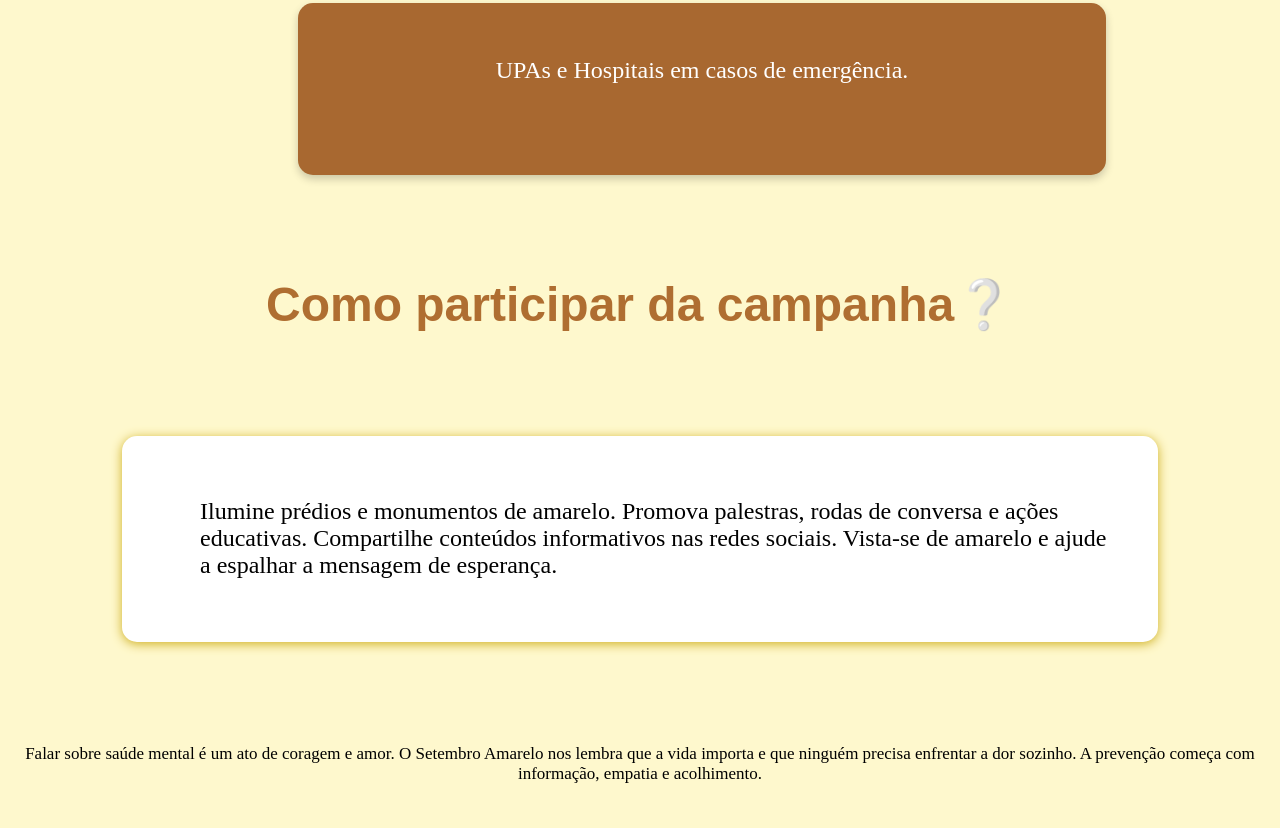
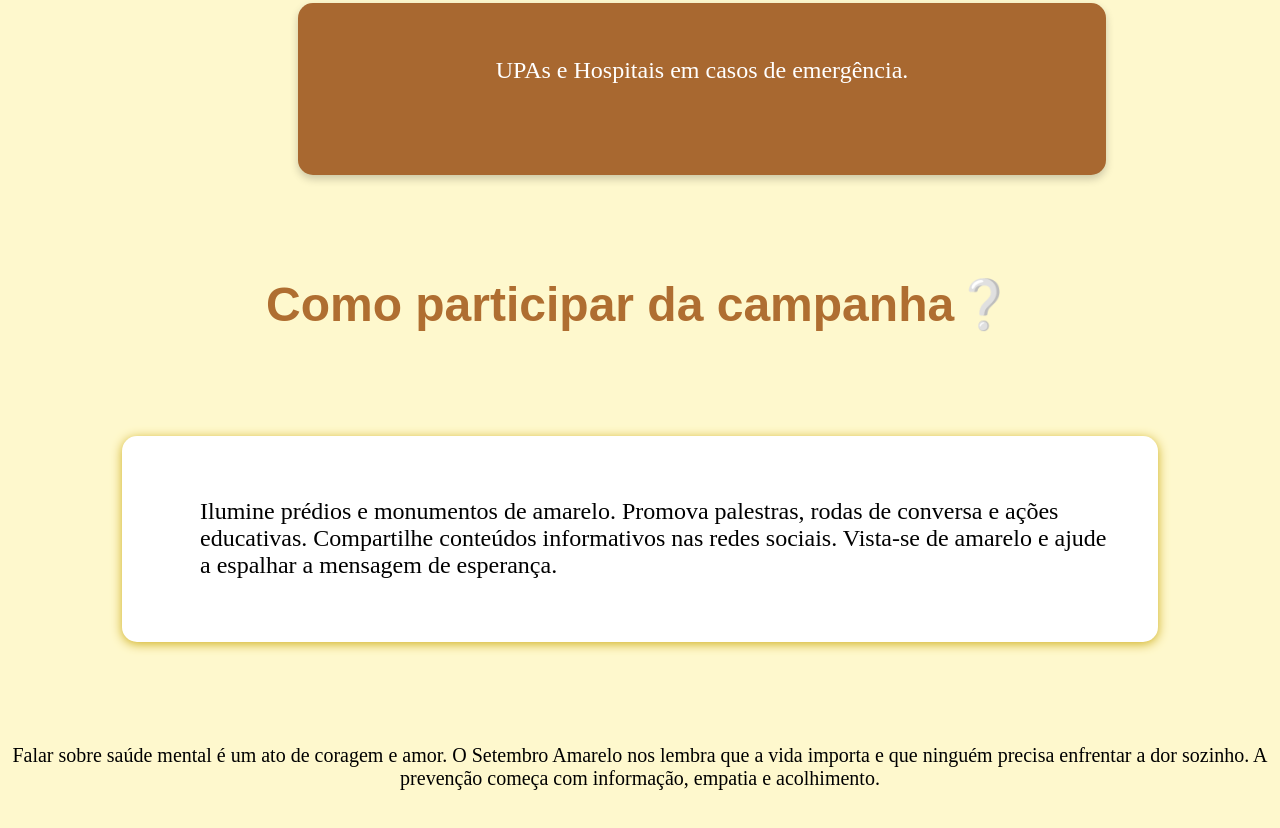
Before and after one commit to gsantanaxs/setembro-amarelo, a plain HTML site: page setembro-amarelo-main/index.html in a window 1280 px wide. Shown: the part 3980-4808 px from the top of the page. Drawn offline with Linux system fonts and the light colour scheme; a web font is replaced by a local one.

Commit message:
Add files via upload

```diff
--- a/setembro-amarelo-main/index.html
+++ b/setembro-amarelo-main/index.html
@@ -103,4 +103,4 @@ Vista-se de amarelo e ajude a espalhar a mensagem de esperança.</ul>
 </body>
 </html>
 
-<p style="font-size: 17px;">Falar sobre saúde mental é um ato de coragem e amor. O Setembro Amarelo nos lembra que a vida importa e que ninguém precisa enfrentar a dor sozinho. A prevenção começa com informação, empatia e acolhimento.</p>
+<p style="font-size: 20px;">Falar sobre saúde mental é um ato de coragem e amor. O Setembro Amarelo nos lembra que a vida importa e que ninguém precisa enfrentar a dor sozinho. A prevenção começa com informação, empatia e acolhimento.</p>
```
